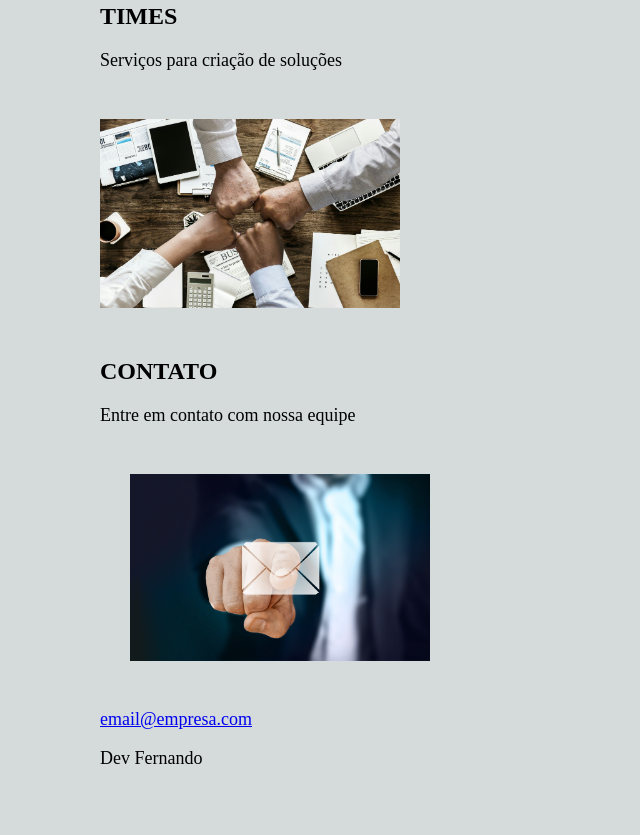
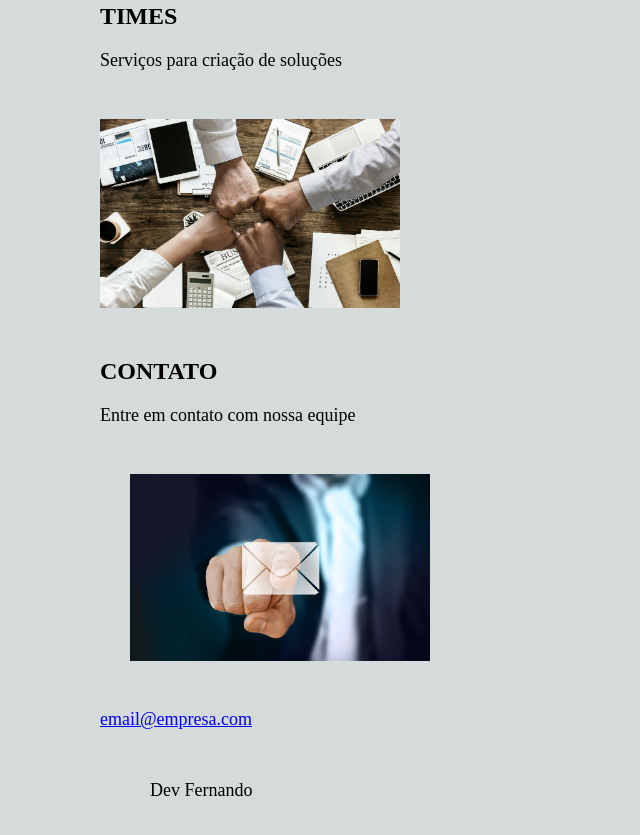
Before and after one commit to fernandozoomp/HTML5_CSS3, a plain HTML site: page index.html in a window 1280 px wide. Shown: the part 1732-2567 px from the top of the page, without its empty margins (0-640 px from the left). Drawn offline with Linux system fonts and the light colour scheme.

Commit message:
Alteração footer

```diff
--- a/CSS/style.css
+++ b/CSS/style.css
@@ -32,5 +32,5 @@ img{
 }
 
 footer {
-    margin-bottom: 50;
+    margin: 50;
 }
```
